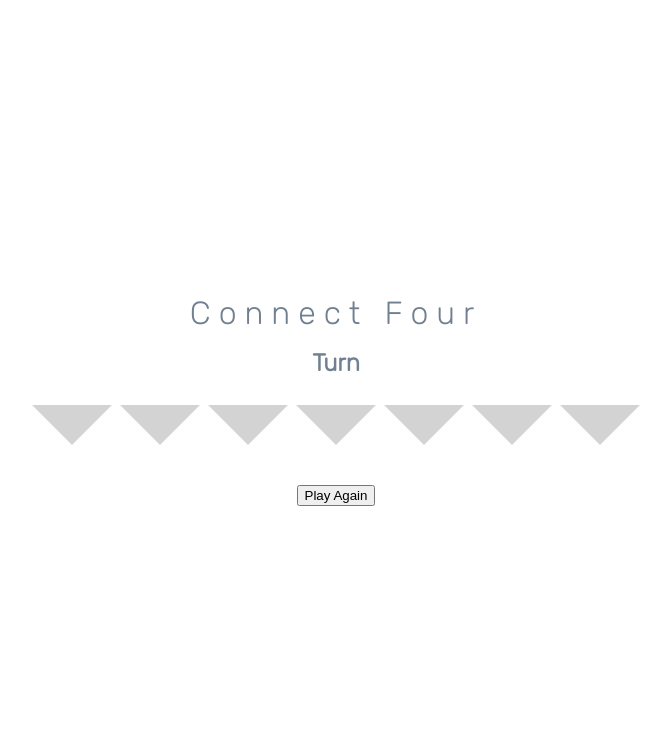
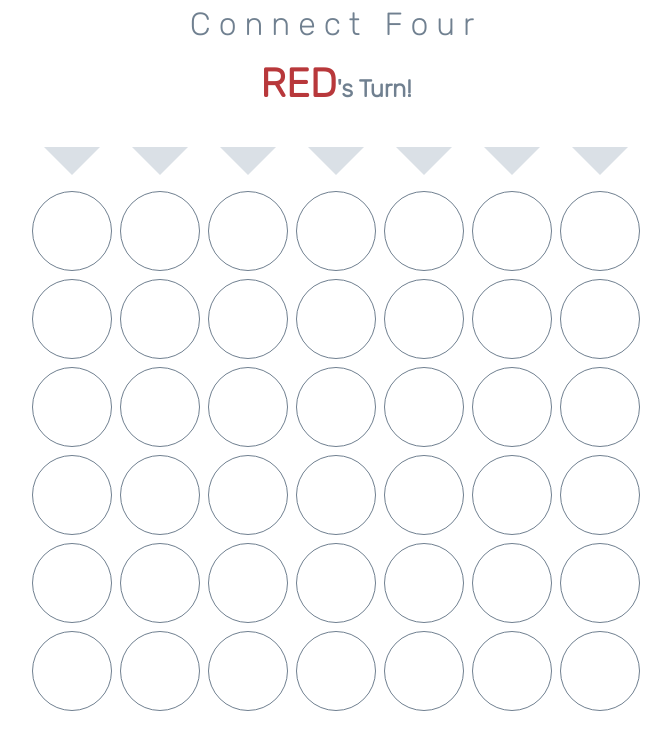
Before and after one commit to ownerl/Connect-4, a plain HTML site: page index.html in a window 1280 px wide. Shown: the whole page, without its empty margins (304-975 px from the left). Drawn offline with Linux system fonts and the light colour scheme.

Commit message:
basically saving

```diff
--- a/css/main.css
+++ b/css/main.css
@@ -24,6 +24,10 @@ h1 {
     font-size: 3vmin;
 }
 
+.names {
+    font-size: 5vmin;
+}
+
 #markers {
     display: grid;
     grid-template-columns: repeat(7, 10vmin);
@@ -36,5 +40,40 @@ h1 {
     height: 10vmin;
     border-width: 5vmin;
     border-style: solid;
-    border-color: lightgray transparent transparent;
+    border-color: rgb(218, 224, 230) transparent transparent;
+    transform: scale(0.7);
 }
+
+#markers > div:hover {
+    transform: scale(0.9);
+    transition: transform 150ms ease-in;
+    border-top-color: slategray;
+}
+
+#board {
+    display: grid;
+    grid-template-columns: repeat(7, 10vmin);
+    grid-template-rows: repeat(6, 10vmin);
+    gap: 1vmin;
+    margin-top: -3vmin;
+}
+
+#board > div {
+    border-radius: 50%;
+    border: 0.1vmin solid slategray;
+}
+
+button {
+    margin-top: 4vmin;
+    padding: 2vmin;
+    font-size: 2vmin;
+    border-radius: 4vmin;
+    border: 0.1vmin solid slategray;
+    color: slategray;
+    background-color: rgb(218, 224, 230);
+}
+
+button:hover {
+    color: white;
+    background-color: slategray;
+}
--- a/js/main.js
+++ b/js/main.js
@@ -3,11 +3,6 @@
     board: 2D array
         null(0) -> no player at cell / empty
         1/-1    -> player at cell
-    winner:
-        null(0) -> no winner
-        1/-1    -> winner
-        'T'     -> tie
-*/
 /*---- Functions        ----*//*
     Render
         board
@@ -17,7 +12,79 @@
 */
 
 /*---- constants        ----*/
+const colours = {
+    '0': 'white',
+    '1': '#B8383B',
+    '-1': '#5885A2'
+};
+const players = {
+    '1': 'RED',
+    '-1': 'BLU'
+};
 /*---- state variables  ----*/
+let board; // 7x6 array
+let turn; // player 1 = 1, player 2 = -1
+let winner = 'T'; // null = no winner, 1 or -1 player winner, 'T' tie
 /*---- cached elements  ----*/
+const messageElement = document.querySelector('h1');
+const playAgainButton = document.querySelector('button');
+const markerElements = document.querySelectorAll('#markers > div');
 /*---- event listeners  ----*/
 /*---- functions        ----*/
+
+// Initialize state and render
+function init() {
+    board = [
+        [0, 0, 0, 0, 0, 0], // column 0 - bottom left most start
+        [0, 0, 0, 0, 0, 0], // column 1 - etc
+        [0, 0, 0, 0, 0, 0],
+        [0, 0, 0, 0, 0, 0],
+        [0, 0, 0, 0, 0, 0],
+        [0, 0, 0, 0, 0, 0],
+        [0, 0, 0, 0, 0, 0] // column 6 - top right most end
+    ];
+
+    turn = 1;
+    winner = null;
+    render();
+}
+
+function render() {
+    renderBoard();
+    renderMessage();
+    renderControls();
+}
+
+function renderBoard() {
+    board.forEach(function(colArray, colIndex) {
+        colArray.forEach(function(cellValue, rowIndex) {
+            const cellId = `c${colIndex}r${rowIndex}`;
+            const cellElement = document.getElementById(cellId);
+            cellElement.style.backgroundColor = colours[cellValue];
+            console.log(cellElement);
+        })
+    });
+}
+
+function renderMessage() {
+    if (winner === 'T') {
+        messageElement.innerHTML = `Stalemate! You're all losers`;
+    } else if (winner) {
+        messageElement.innerHTML = `<span class="names" style="color: ${colours[turn]}">${players[winner]}</span> Wins!`
+    } else {
+        messageElement.innerHTML = `<span class="names" style="color: ${colours[turn]}">${players[turn]}</span>'s Turn!`
+    }
+}
+
+function renderControls() {
+    // Ternary expression is when you need 1 of 2 values returned.
+    // <conditional expression> ? <truthy expression> : <falsy expression>
+    playAgainButton.style.visibility = winner ? 'visible' : 'hidden';
+    // Iterate over the marker elements to hide or show depending on column being filled(no 0s)
+    markerElements.forEach(function(markerElement, colIndex){
+        const hideMarker = !board[colIndex].includes(0) || winner;
+        markerElement.style.visibility = hideMarker ? 'hidden' : 'visible';
+    })
+}
+
+init();
```
